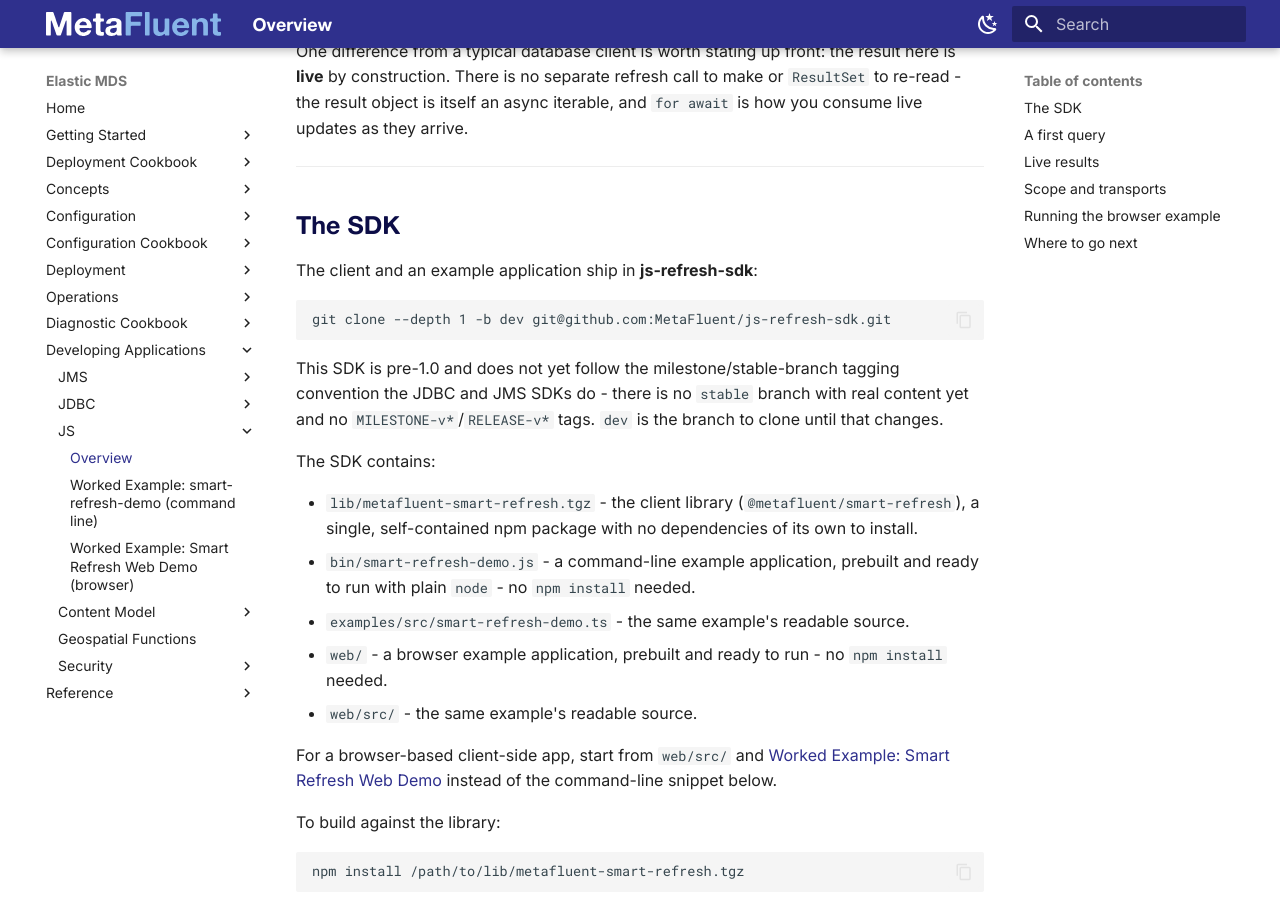
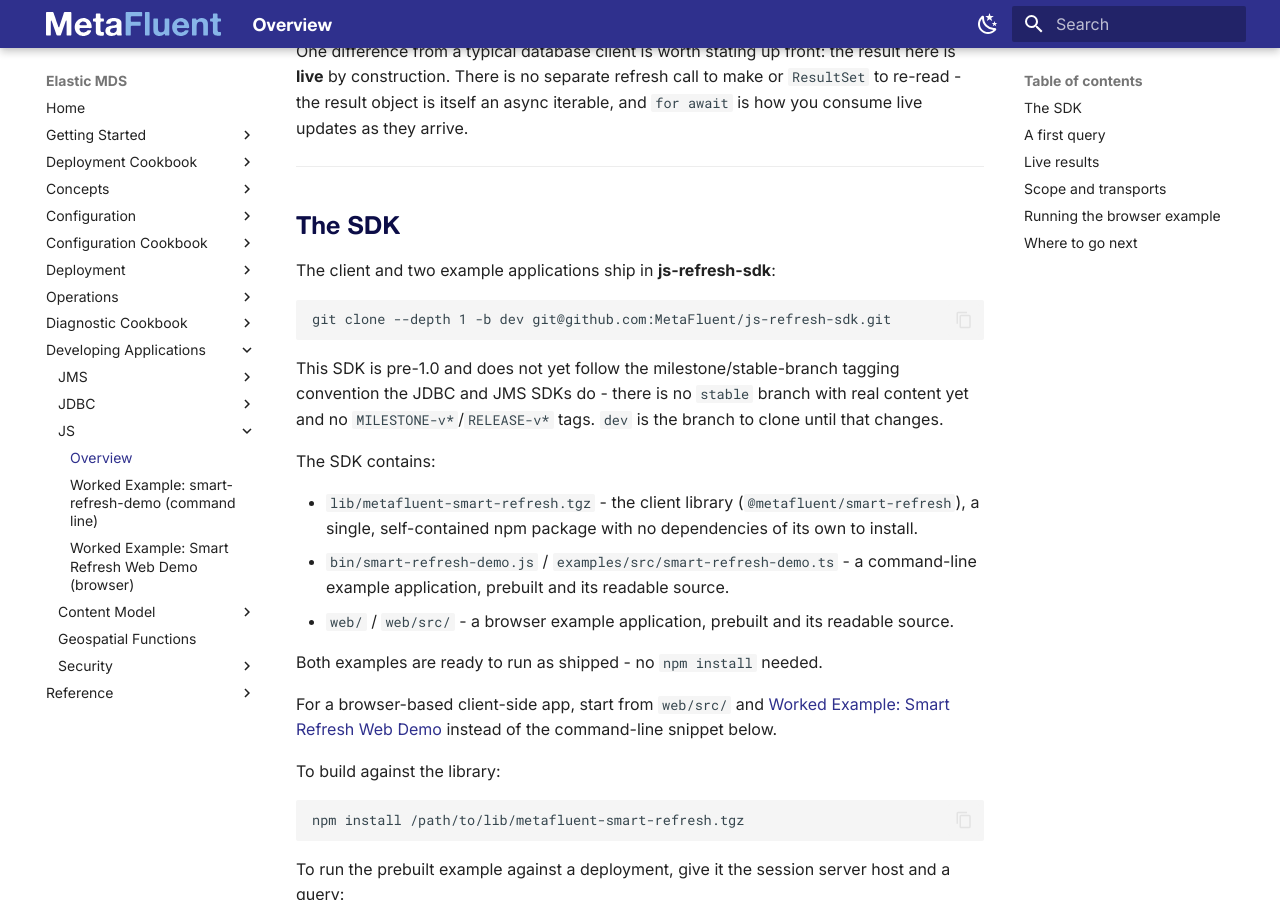
Before and after one commit to MetaFluent/ElasticMDS-docs, an MkDocs documentation site: the page built from docs/Develop-JS.md, in a window 1280 px wide and 900 px high, scrolled down 393 px. Built offline with MkDocs 1.6.1 and Material for MkDocs 9.7.7, drawn with Linux system fonts in a browser that asks for light colours; the version menu is left out.

Commit message:
Tighten "The SDK contains" to match JMS/JDBC's 3-bullet shape
5 bullets, each example's prebuilt and source listed separately, repeating "prebuilt and
ready to run" and "readable source" twice each - noisier than it needed to be, and more
bullets than Develop-JMS.md/Develop-JDBC.md ever use for the same purpose. Grouped each
example's prebuilt+source into one bullet (matching their path/description shape exactly),
down to 3 bullets, with the "no npm install needed" fact stated once for both rather than
per-example. A table would have solved the noise too, but neither reference doc uses one for
this - a plain list stays the more consistent choice.

Co-Authored-By: Claude Sonnet 5 <noreply@anthropic.com>

````diff
--- a/docs/Develop-JS.md
+++ b/docs/Develop-JS.md
@@ -10,7 +10,7 @@ One difference from a typical database client is worth stating up front: the res
 
 ## The SDK
 
-The client and an example application ship in **js-refresh-sdk**:
+The client and two example applications ship in **js-refresh-sdk**:
 
 ```
 git clone --depth 1 -b dev git@github.com:MetaFluent/js-refresh-sdk.git
@@ -21,10 +21,10 @@ This SDK is pre-1.0 and does not yet follow the milestone/stable-branch tagging
 The SDK contains:
 
 - `lib/metafluent-smart-refresh.tgz` - the client library (`@metafluent/smart-refresh`), a single, self-contained npm package with no dependencies of its own to install.
-- `bin/smart-refresh-demo.js` - a command-line example application, prebuilt and ready to run with plain `node` - no `npm install` needed.
-- `examples/src/smart-refresh-demo.ts` - the same example's readable source.
-- `web/` - a browser example application, prebuilt and ready to run - no `npm install` needed.
-- `web/src/` - the same example's readable source.
+- `bin/smart-refresh-demo.js` / `examples/src/smart-refresh-demo.ts` - a command-line example application, prebuilt and its readable source.
+- `web/` / `web/src/` - a browser example application, prebuilt and its readable source.
+
+Both examples are ready to run as shipped - no `npm install` needed.
 
 For a browser-based client-side app, start from `web/src/` and [Worked Example: Smart Refresh Web Demo](Example-Smart-Refresh-Web-Demo.md) instead of the command-line snippet below.
 
````
